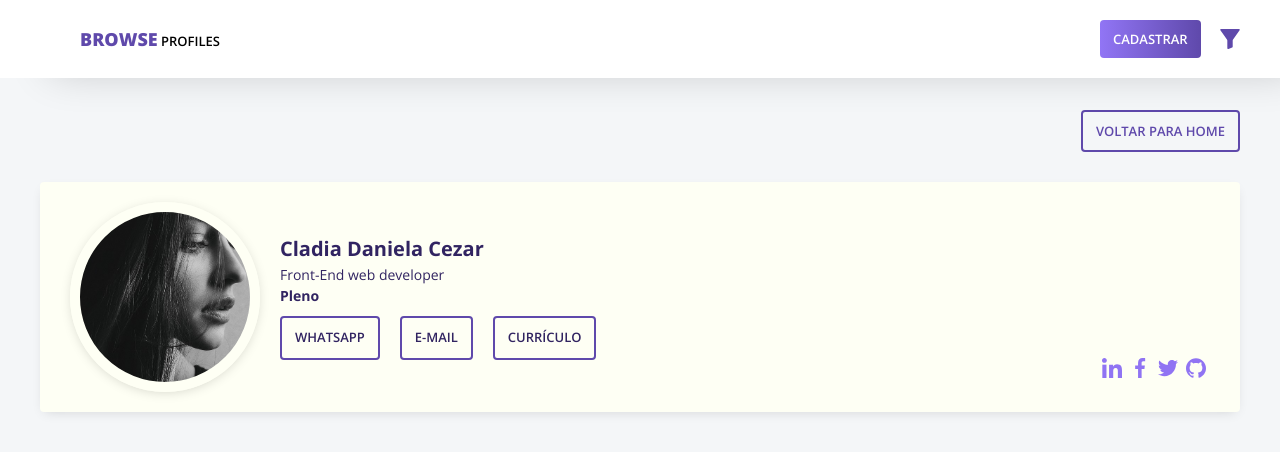
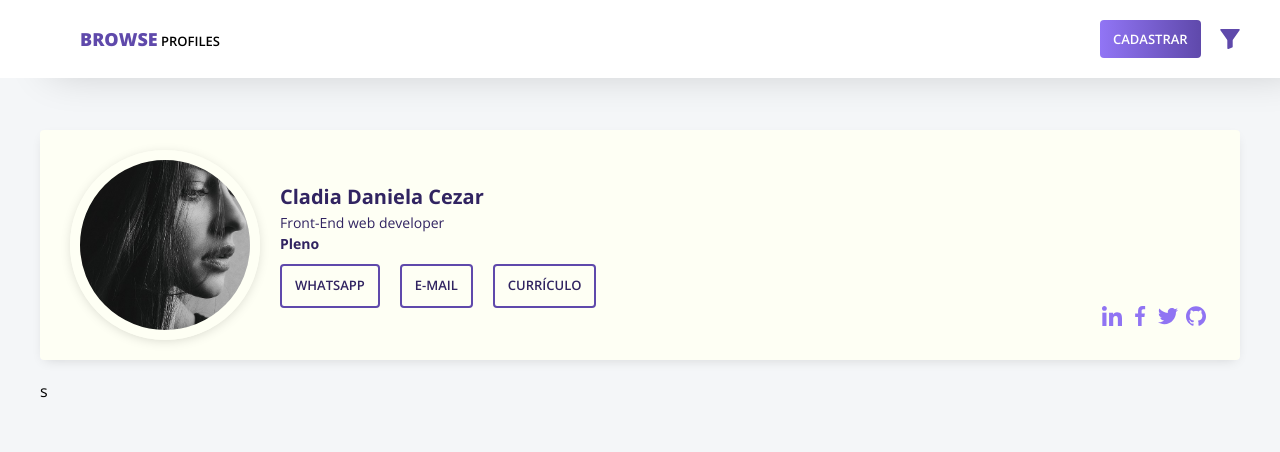
Before and after one commit to heliogsantos/browse-profiles, an Angular app: page /profile in a window 1280 px wide. Shown: the top 452 px of the page. Built offline with nearby package versions, Linux system fonts and the light colour scheme.

Commit message:
removi btn voltar para home

```diff
--- a/src/app/profile/profile/profile.component.html
+++ b/src/app/profile/profile/profile.component.html
@@ -1,9 +1,5 @@
 <div class="profile-wraper">
-    <section class="back-home">
-        <a [routerLink]="['']" class="btn-outline btn-animation">voltar para home</a>
-    </section>
-
-    <section class="content">
+    <section class="profile-banner">
         <div class="card">
             <div class="profile-description">
                 <div class="image">
@@ -28,4 +24,8 @@
             </div>
         </div>
     </section>
+
+    <section class="time-line">
+        s
+    </section>
 </div>
--- a/src/app/profile/profile/profile.component.scss
+++ b/src/app/profile/profile/profile.component.scss
@@ -5,20 +5,7 @@
     top: 100px;
     padding: 10px 40px;
 
-    .back-home {
-        width: 100%;
-        display: flex;
-        justify-content: flex-end;
-        padding-bottom: 10px;
-
-        .btn {
-            background-image: none;
-            background: transparent;
-            border: 2px solid #5f49ab;
-        }
-    }
-
-    .content {
+    .profile-banner {
         width: 100%;
         padding: 20px 0;
 
@@ -107,4 +94,8 @@
             }
         }
     }
+
+    .time-line {
+
+    }
 }
```
